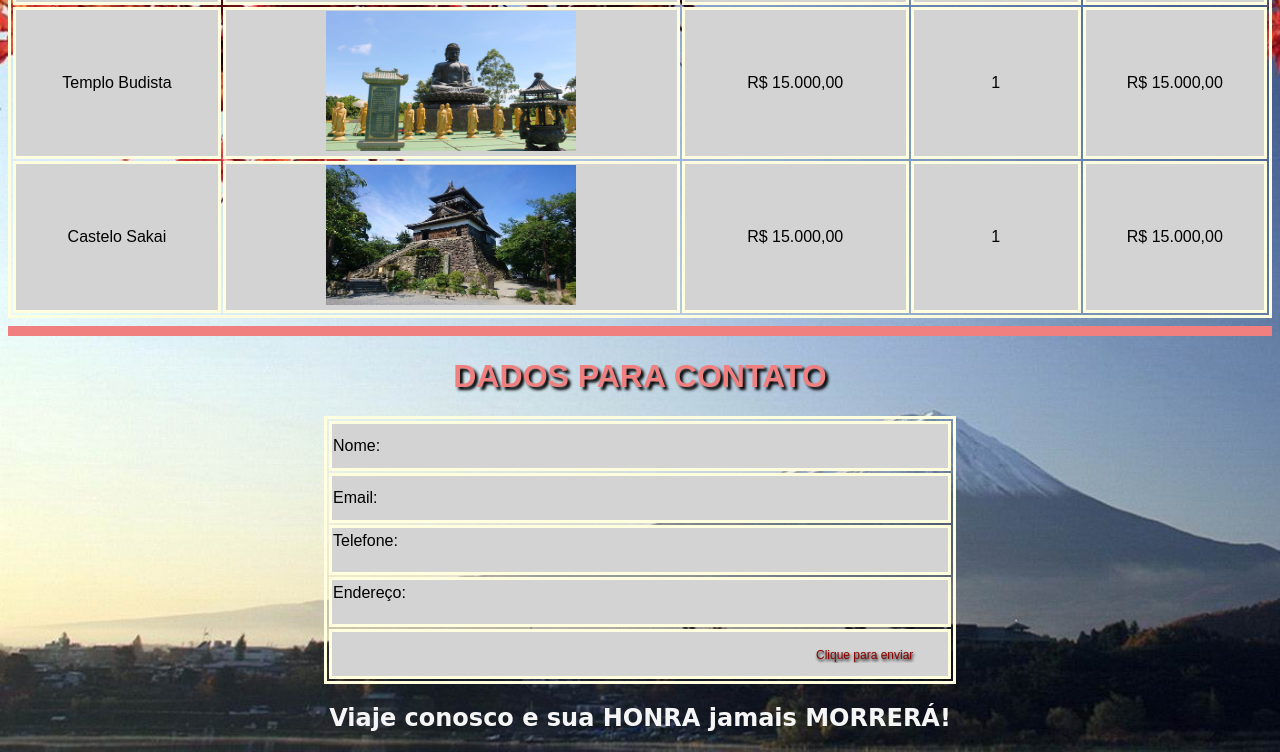
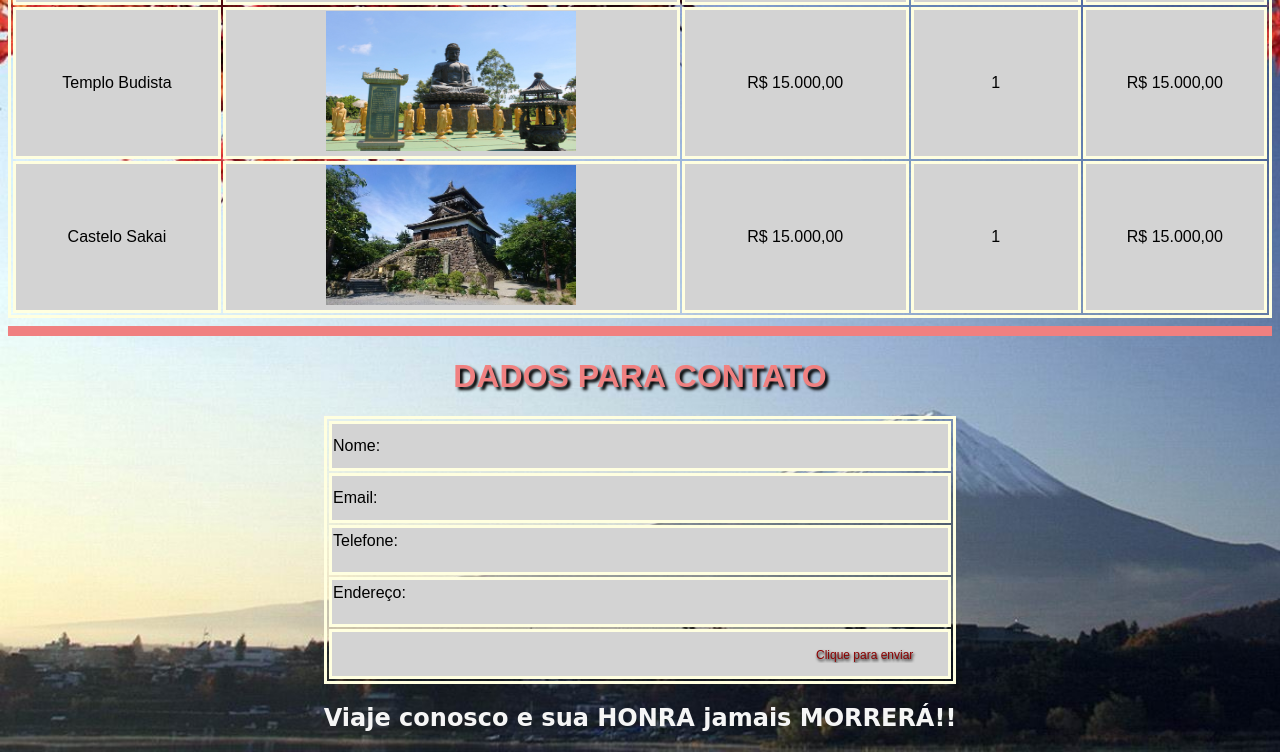
Before and after one commit to rafael-adrianosilva/viagem, a plain HTML site: page index.html in a window 1280 px wide. Shown: the part 514-1266 px from the top of the page. Drawn offline with Linux system fonts and the light colour scheme.

Commit message:
Adicionei um ponto de exclamação a mais

```diff
--- a/index.html
+++ b/index.html
@@ -86,7 +86,7 @@
 
 
 
-    <h2>Viaje conosco e sua HONRA jamais MORRERÁ!</h2>
+    <h2>Viaje conosco e sua HONRA jamais MORRERÁ!!</h2>
 </body>
 
 </html>
```
